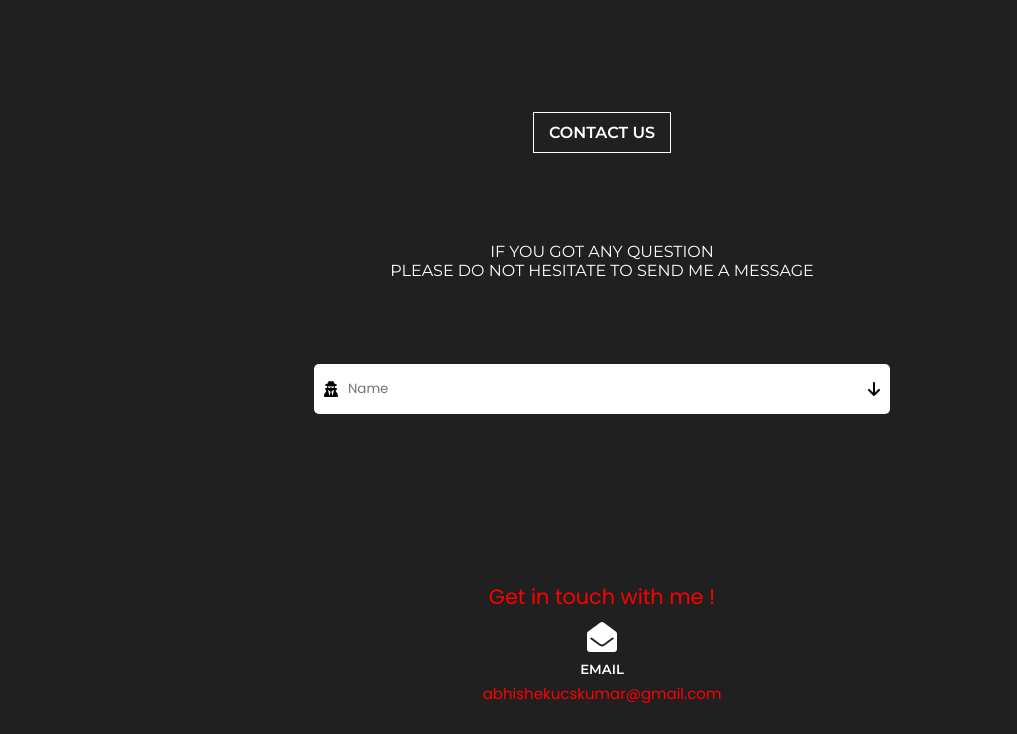
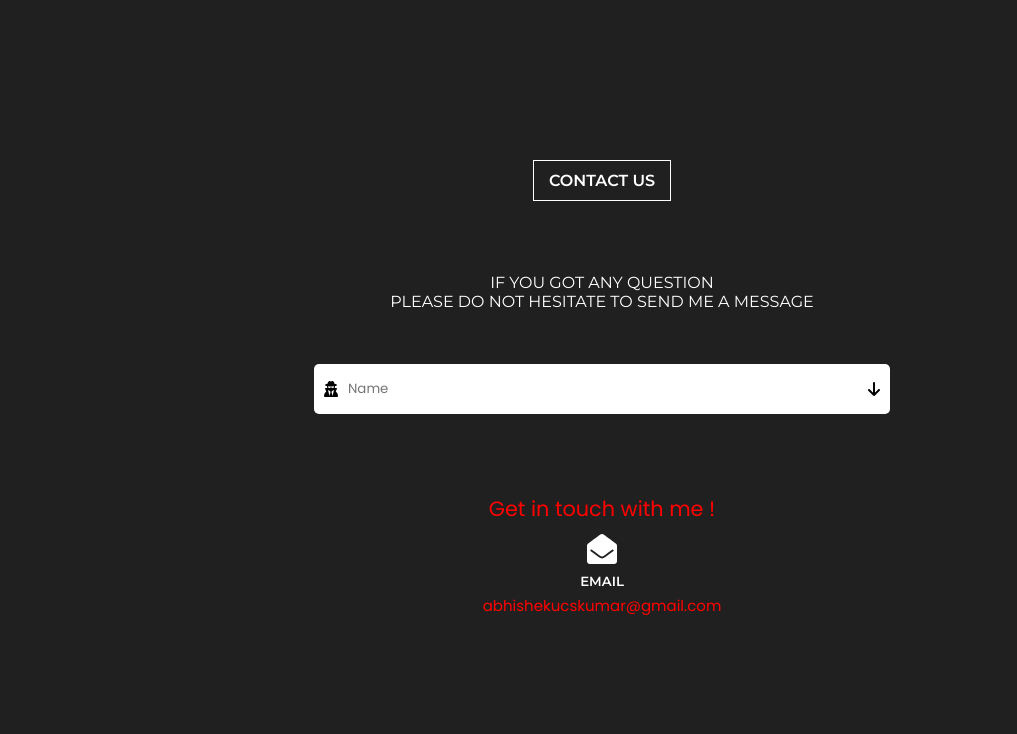
Before and after one commit to Abhishekucs/Abhishek.github.io, a website: page website/contact.html in a window 1280 px wide. Shown: the part 56-790 px from the top of the page, without its empty margins (38-1055 px from the left). Drawn offline with nearby package versions, Linux system fonts and the light colour scheme.

Commit message:
new update

```diff
--- a/website/css/contact.scss
+++ b/website/css/contact.scss
@@ -177,12 +177,15 @@ main{
     // left: 50%;
     // top: 50%;
     // transform: translate(-50%,-50%);
-    display: grid;
-    grid-template-columns: 5% 1fr 5%;
-    grid-template-rows: 20% 20% 1fr 20%;
+    // display: grid;
+    // grid-template-columns: 5% 1fr 5%;
+    // grid-template-rows: repeat(4,20%);
+    display: flex;
+    flex-direction: column;
+    justify-content: space-evenly;
     .contact-info{
-        grid-column: 2/3;
-        grid-row: 1/2;
+        // grid-column: 2/3;
+        // grid-row: 1/2;
         // position: relative;
         // top: 0%;
         color: white;
@@ -198,8 +201,8 @@ main{
         }
     }
     .message{
-        grid-column: 2/3;
-        grid-row: 2/3;
+        // grid-column: 2/3;
+        // grid-row: 2/3;
         // position: relative;
         // top: 5%;
         // left: 50%;
@@ -211,15 +214,16 @@ main{
         text-align: center;
         text-transform: uppercase;
         color: white;
+        margin-top: -20px;
         p{
             font-size: 1rem;
         }
 
     }
         form{
-            grid-column: 2/3;
-            grid-row: 3/4;
-            width: 100%;
+            // grid-column: 2/3;
+            // grid-row: 3/4;
+            // width: 100%;
             box-sizing: border-box;
         }
         .field-name,
@@ -433,8 +437,8 @@ main{
         //     }
         // }
         .touch{
-            grid-column: 2/3;
-            grid-row: 4/5;
+            // grid-column: 2/3;
+            // grid-row: 4/5;
             // position: relative;
             // width: 100%;
             // height: 20vh;
```
Also changed, not shown: website/css/contact.css, 1 other file.
